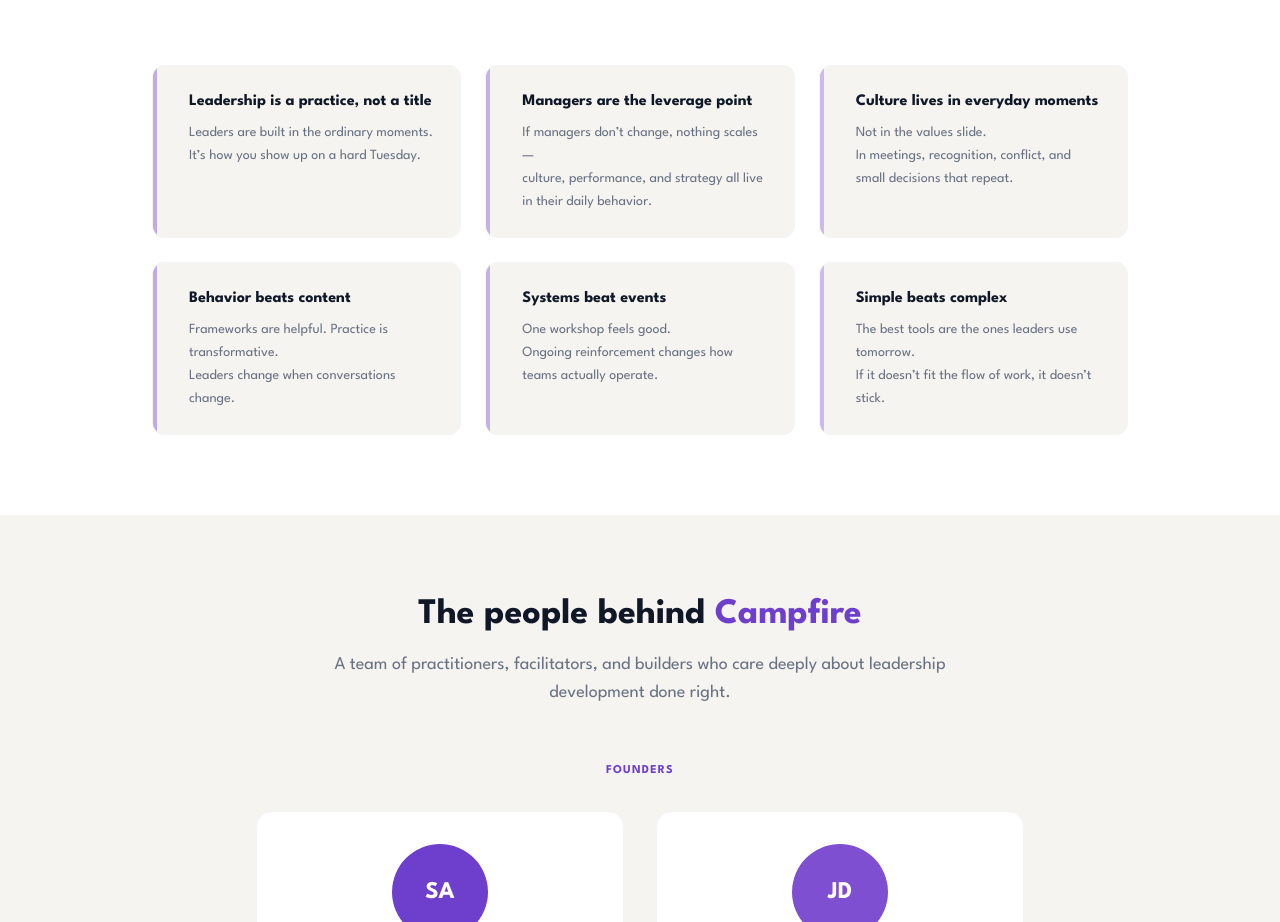
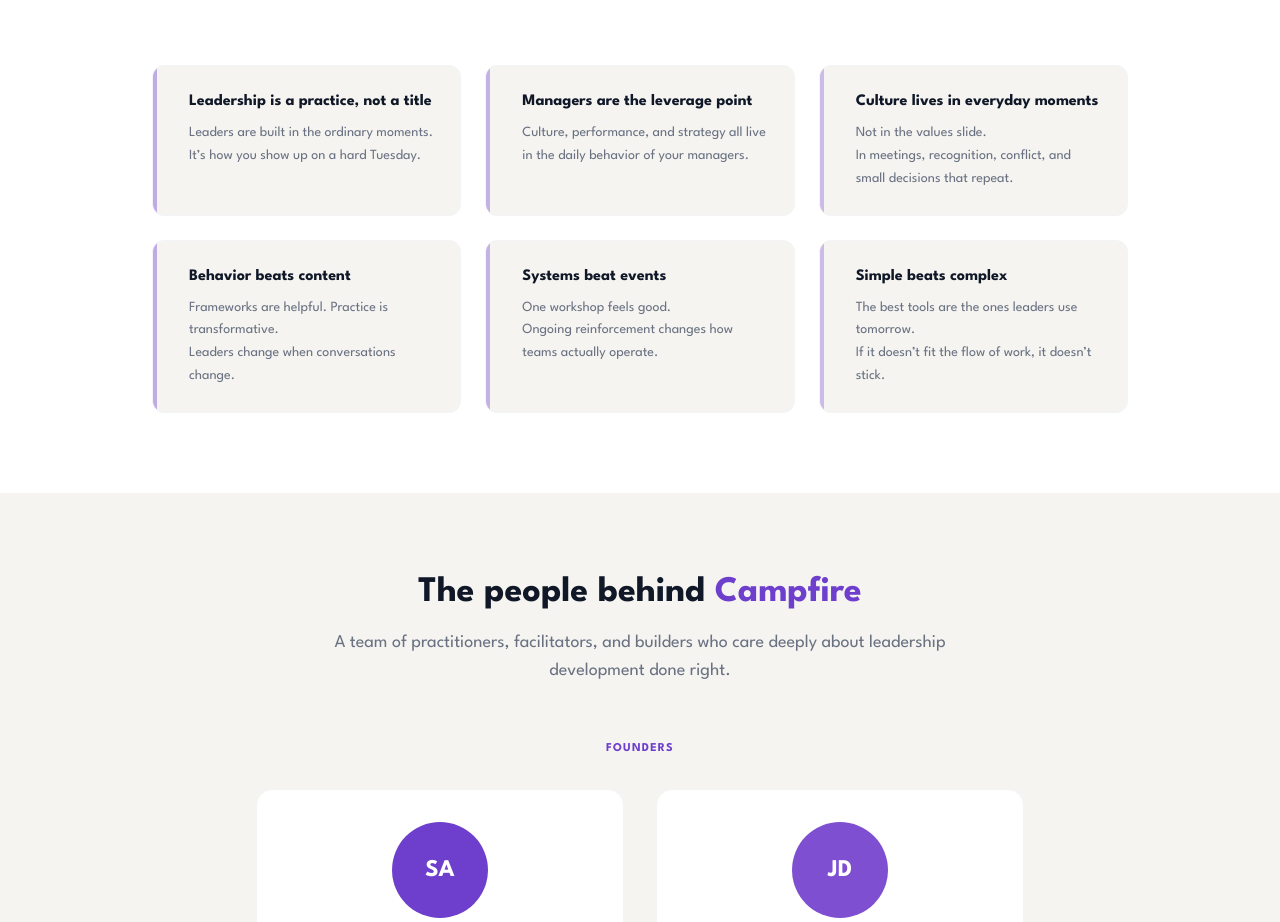
Before and after one commit to stevearntz/campfire-website, a Next.js app: page /about in a window 1280 px wide. Shown: the part 3691-4613 px from the top of the page. Built offline with nearby package versions, Linux system fonts and the light colour scheme; no server answers.

Commit message:
Update managers leverage point belief copy
Co-Authored-By: Claude Opus 4.6 <noreply@anthropic.com>

```diff
--- a/app/about/page.tsx
+++ b/app/about/page.tsx
@@ -522,8 +522,8 @@ export default function AboutPage() {
               },
               {
                 belief: "Managers are the leverage point",
-                line1: "If managers don\u2019t change, nothing scales \u2014",
-                line2: "culture, performance, and strategy all live in their daily behavior.",
+                line1: "Culture, performance, and strategy all live",
+                line2: "in the daily behavior of your managers.",
                 accent: "bg-[#7E4FD0]",
               },
               {
```
